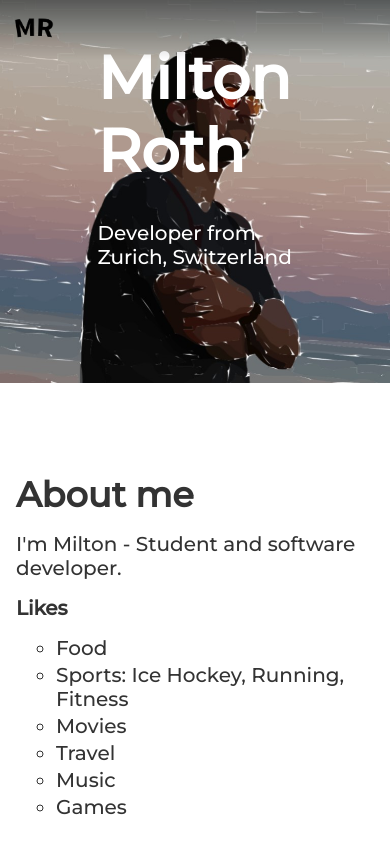
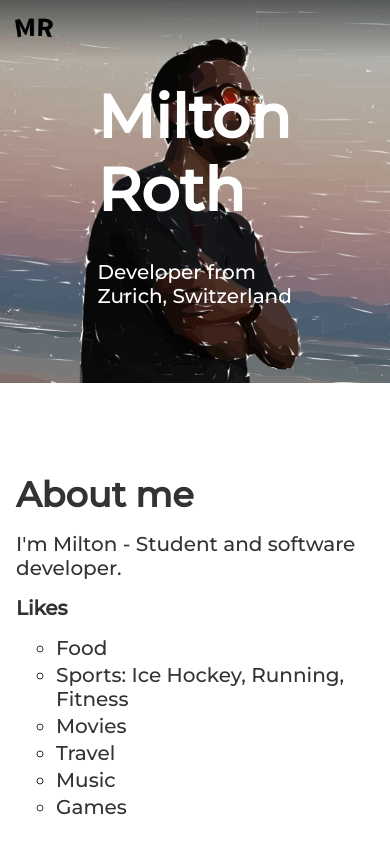
Before and after one commit to miltronius/roth-webapp, an Angular app: page / in a window 390 px wide. Shown: the top 844 px of the page. Built offline with nearby package versions, Linux system fonts and the light colour scheme; no server answers.

Commit message:
move landing page text slightly lower

```diff
--- a/src/app/components/landing-page/landing-page.component.scss
+++ b/src/app/components/landing-page/landing-page.component.scss
@@ -51,7 +51,7 @@
         &__greeting {
             position: absolute;
             color: white;
-            top: 40%;
+            top: 50%;
             left: 50%;
             margin: auto;
             width: 50%;
```
